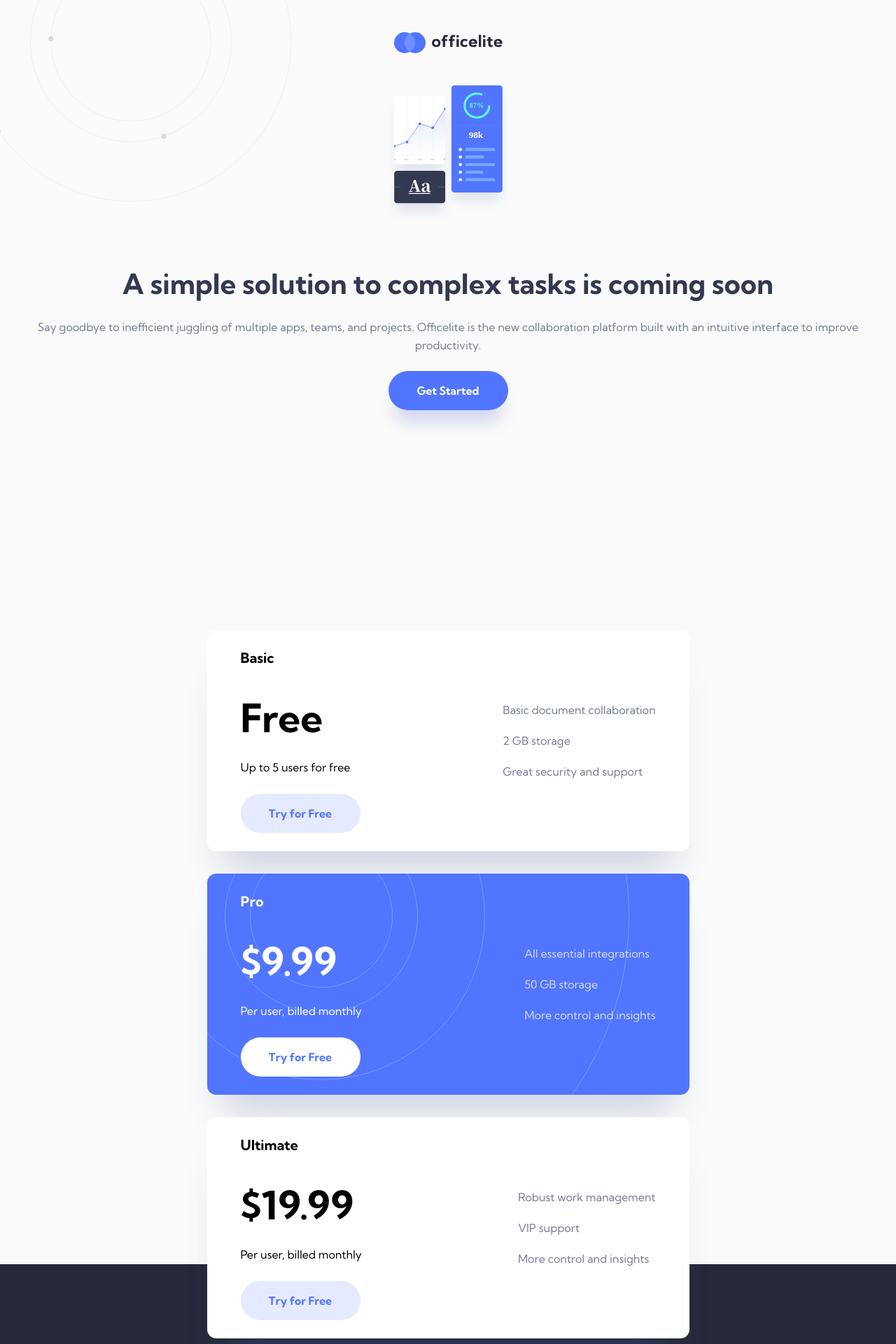
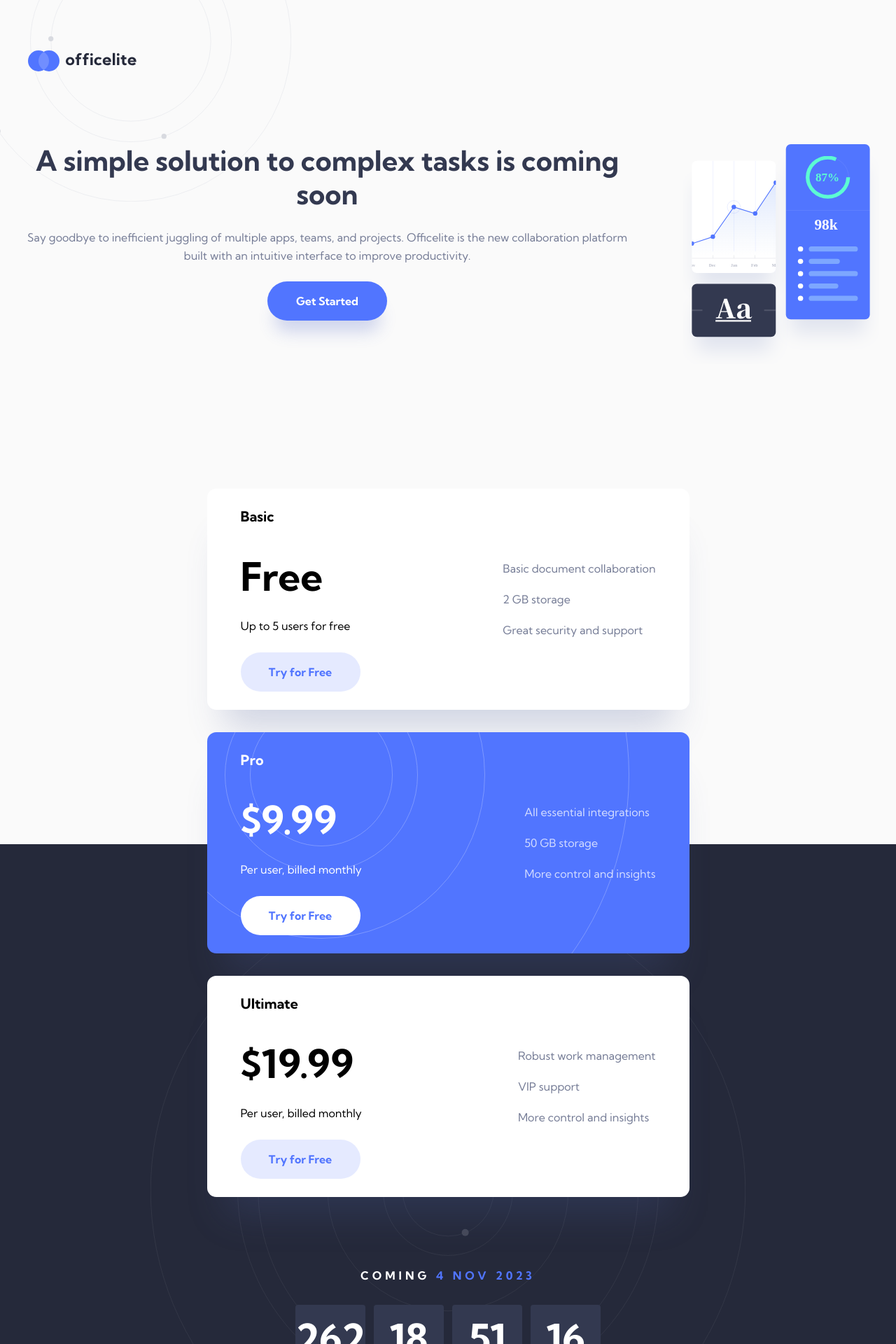
Before and after one commit to caarlosdamian/officelite, a React (Vite) app: page / in a window 1280 px wide. Shown: the top 1920 px of the page at 70% size. Built offline with nearby package versions, Linux system fonts and the light colour scheme.

Commit message:
feat(app): added responsive desing

```diff
--- a/src/components/header/Header.scss
+++ b/src/components/header/Header.scss
@@ -1,3 +1,5 @@
+@import "../../common/constants/index.scss";
+
 .header {
   padding: 46px 0;
   display: flex;
@@ -6,6 +8,11 @@
   flex-direction: column;
   gap: 80px;
   position: relative;
+
+  @include for-size("tablet-portrait-up") {
+    padding: 72px 40px 104px 40px;
+    align-items: flex-start;
+  }
 }
 
 .header-pattern {
--- a/src/pages/home/Home.scss
+++ b/src/pages/home/Home.scss
@@ -9,13 +9,23 @@
     gap: 64px;
     padding: 0 24px;
     min-height: 1684px;
+
+    @include for-size("tablet-portrait-up") {
+      flex-direction: row-reverse;
+      align-items: flex-start;
+      min-height: 1000px;
+    }
     &-left {
       &-img {
         width: 171px;
         height: 192px;
+
+        @include for-size("tablet-portrait-up") {
+          width: 281px;
+          height: 314px;
+        }
       }
     }
-
   }
 
   &-middle {
@@ -33,6 +43,9 @@
     @include for-size("lumia") {
       top: 1000px;
     }
+    @include for-size("tablet-portrait-up") {
+      top: 698px;
+    }
   }
   &-bottom {
     height: 1200px;
@@ -44,6 +57,12 @@
     position: relative;
     z-index: -1;
 
+    @include for-size("tablet-portrait-up") {
+      height: 986px;
+      align-items: center;
+      padding-top: 598px;
+    }
+
     &-img {
       position: absolute;
       bottom: 66px;
```
